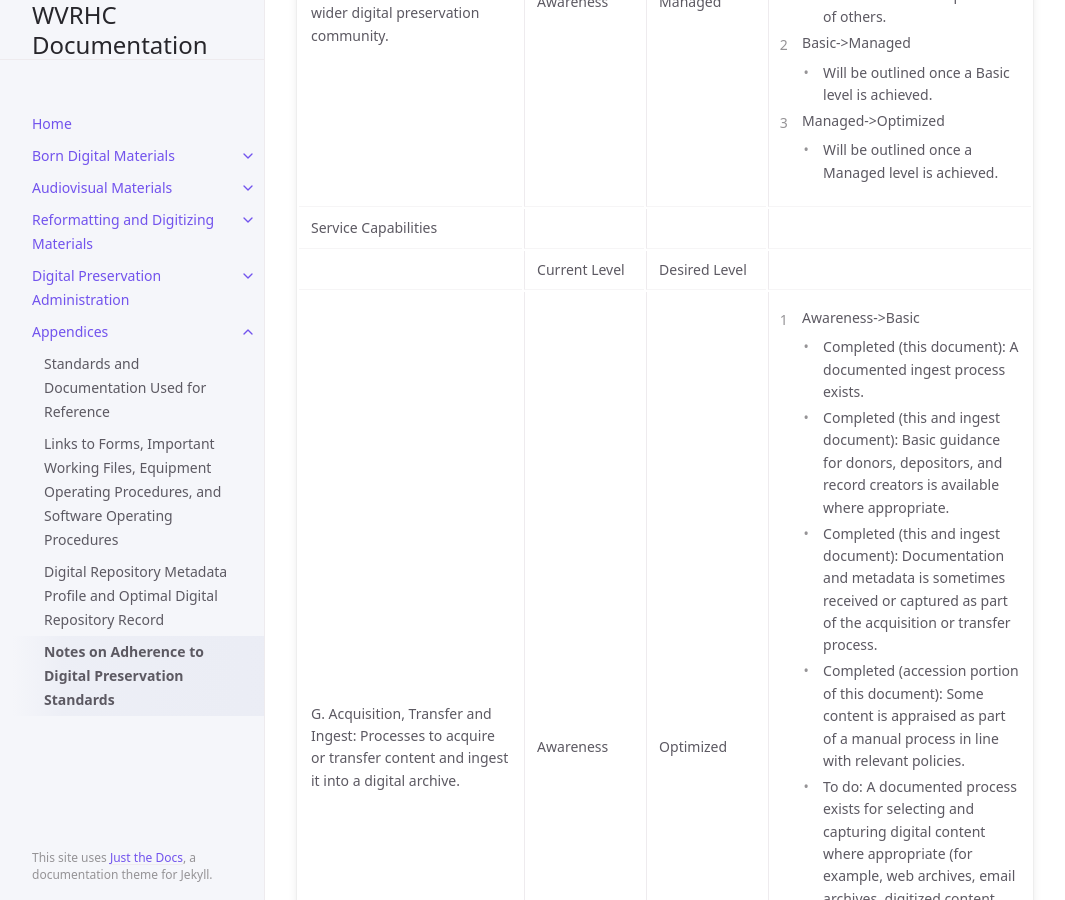
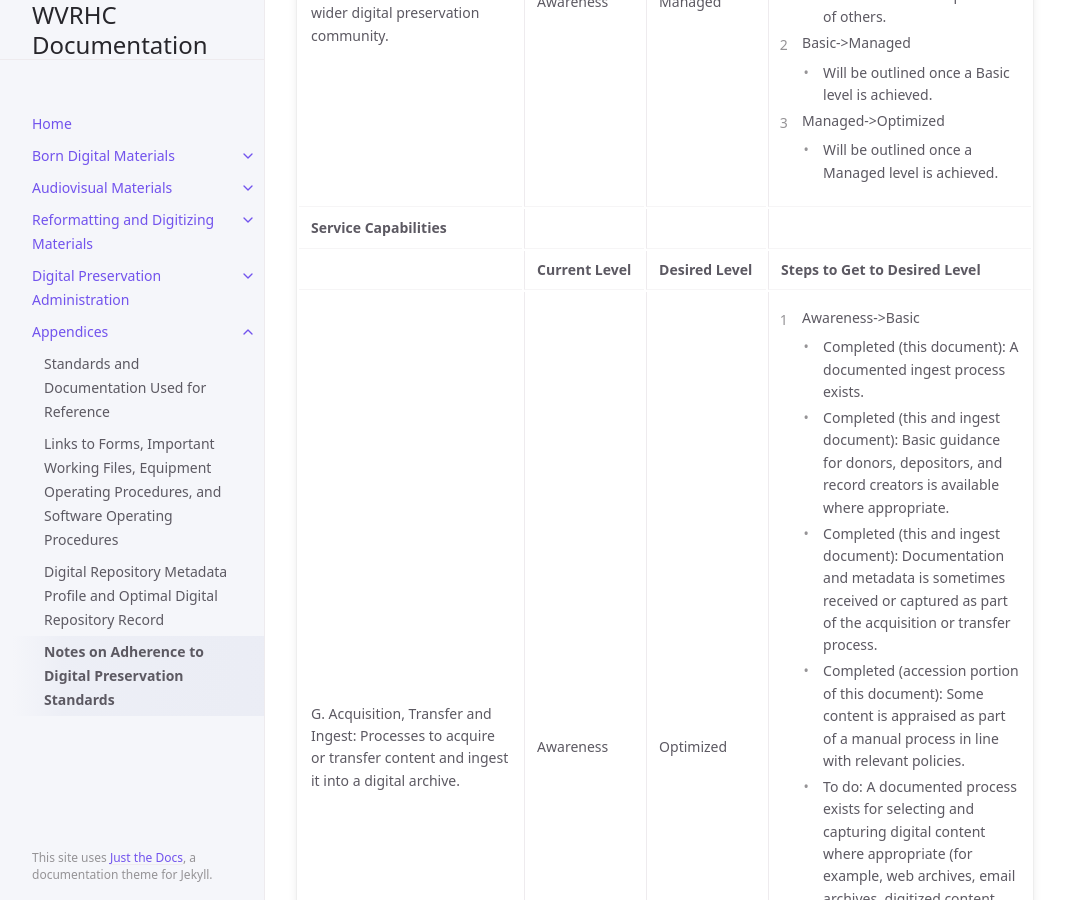
Before and after one commit to elizajames/digital-preservation-documentation, a Jekyll site: the page built from docs/Appendices/appendix4.md, in a window 1280 px wide and 900 px high, scrolled down 9320 px. Shown: the whole window, without its empty margins (107-1172 px from the left). Built offline with Jekyll 4.4.1, drawn with Linux system fonts in a browser that asks for light colours.

Commit message:
we can find the rest of the problems tomorrow

```diff
--- a/docs/Appendices/appendix4.md
+++ b/docs/Appendices/appendix4.md
@@ -289,10 +289,10 @@ The below table outlines steps to get to the subsequent level as progress toward
 </thead>
 <tbody>
   <tr>
-    <td>  </td>
-    <td>Current Level</td>
-    <td>Desired Level</td>
-    <td>Steps to Get to Desired Level</td>
+    <td></td>
+    <td><b>Current Level</b></td>
+    <td><b>Desired Level</b></td>
+    <td><b>Steps to Get to Desired Level</b></td>
   </tr>
   <tr>
     <td>A. Organizational viability: Governance, organizational structure, staffing and resourcing of digital preservation activities. </td>
@@ -431,16 +431,16 @@ The below table outlines steps to get to the subsequent level as progress toward
     </td>
   </tr>
   <tr>
-    <td>Service Capabilities</td>
-    <td>  </td>
-    <td> </td>
-    <td> </td>
+    <td><b>Service Capabilities</b></td>
+    <td></td>
+    <td></td>
+    <td></td>
   </tr>
   <tr>
     <td>  </td>
-    <td>Current Level</td>
-    <td>Desired Level</td>
-    <td> </td>
+    <td><b>Current Level</b></td>
+    <td><b>Desired Level</b></td>
+    <td><b>Steps to Get to Desired Level</b></td>
   </tr>
   <tr>
     <td>G. Acquisition, Transfer and Ingest: Processes to acquire or transfer content and ingest it into a digital archive. </td>
```
